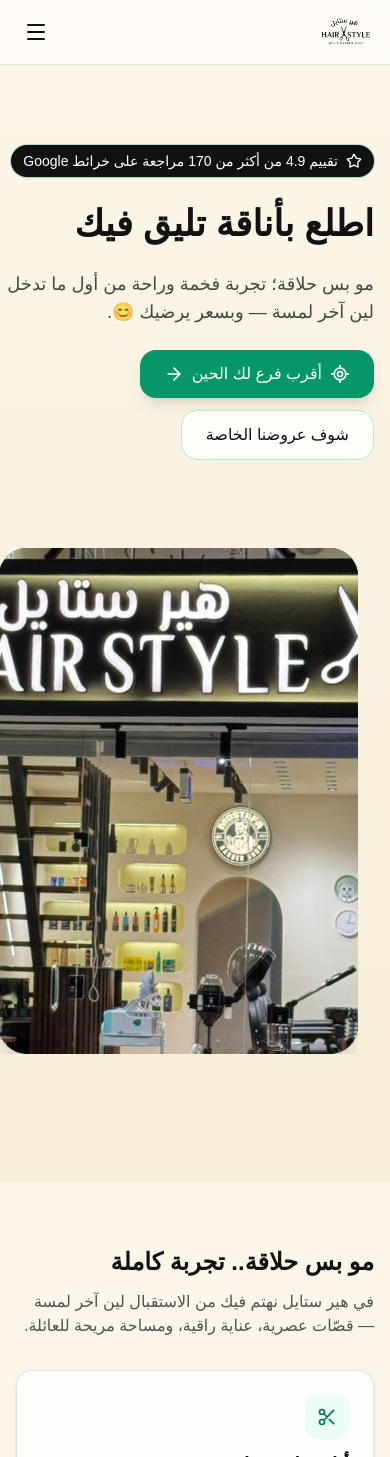
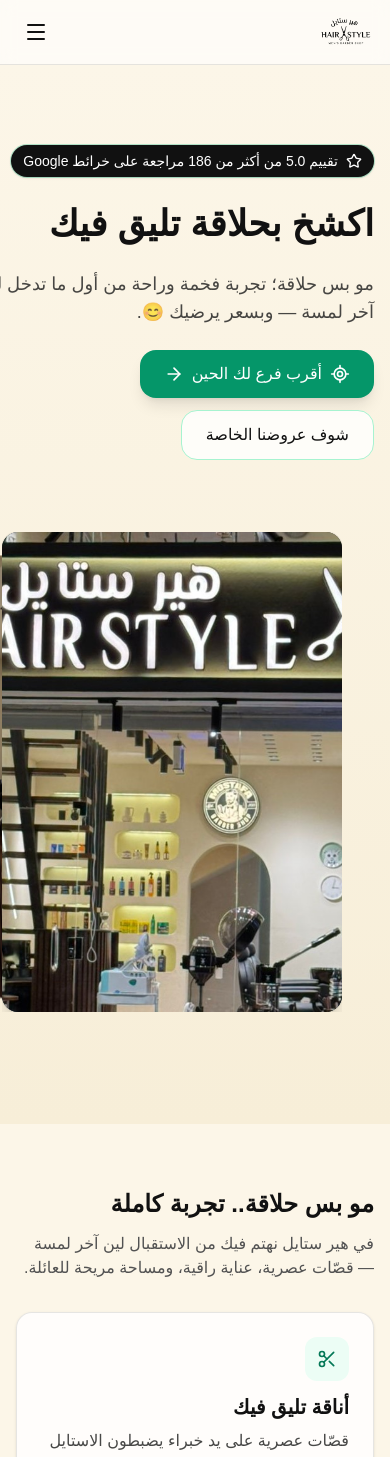
Before and after one commit to moataz-armash/hair-style-berber-shop, a Next.js app: page / in a window 390 px wide. Shown: the top 1457 px of the page. Built offline with nearby package versions, Linux system fonts and the light colour scheme.

Commit message:
make cards gallery responsive

```diff
--- a/app/components/CardSlider.js
+++ b/app/components/CardSlider.js
@@ -11,33 +11,29 @@ import Link from "next/link";
 export default function CardSlider({ items }) {
   if (!items?.length) return null;
 
-  const sliderStyle = {
-    width: "min(92vw, 520px)",
-    height: "clamp(380px, 60vh, 640px)",
-  };
-
   return (
-    <section id="gallery" className="container py-12">
-      <div className="flex items-center justify-center">
+    <section id="gallery" className="container py-8 sm:py-12 lg:py-16">
+      <div className="flex items-center justify-center px-4 sm:px-6">
         <Swiper
           effect="cards"
           grabCursor
           modules={[EffectCards]}
-          style={sliderStyle}
-          className="rounded-[28px]">
+          className="w-full max-w-[340px] h-[480px] sm:max-w-[420px] sm:h-[560px] md:max-w-[480px] md:h-[620px] lg:max-w-[520px] lg:h-[560px] rounded-2xl sm:rounded-[28px]">
           {items.map((it, i) => {
             const Card = (
               <figure
-                className="relative h-full w-full overflow-hidden rounded-[28px] bg-white shadow-xl ring-1 ring-black/5"
+                className="relative h-full w-full overflow-hidden rounded-2xl sm:rounded-[28px] bg-white shadow-xl ring-1 ring-black/5"
                 title={it.alt}
                 style={{
                   backgroundImage: it.blur ? `url(${it.blur})` : undefined,
+                  backgroundSize: "cover",
+                  backgroundPosition: "center",
                 }}>
                 <Image
                   src={it.src}
                   alt={it.alt || "صورة من المعرض"}
                   fill
-                  sizes="(max-width: 640px) 92vw, 520px"
+                  sizes="(max-width: 640px) 340px, (max-width: 768px) 420px, (max-width: 1024px) 480px, 520px"
                   priority={i < 2}
                   className="object-cover"
                 />
@@ -53,7 +49,9 @@ export default function CardSlider({ items }) {
                   before:!hidden after:!hidden
                 ">
                 {it.href ? (
-                  <Link href={it.href} className="block h-full w-full">
+                  <Link
+                    href={it.href}
+                    className="block h-full w-full focus:outline-none focus:ring-2 focus:ring-offset-2 focus:ring-blue-500 rounded-2xl sm:rounded-[28px]">
                     {Card}
                   </Link>
                 ) : (
--- a/app/components/Hero.js
+++ b/app/components/Hero.js
@@ -41,7 +41,7 @@ export default function Hero() {
             transition={{ duration: 0.7 }}>
             <span className="inline-flex items-center gap-2 text-sm bg-ink-900 text-white px-3 py-1.5 rounded-full shadow ring-1 ring-mint-500/30">
               <Star className="w-4 h-4" />
-              تقييم 4.9 من أكثر من 170 مراجعة على خرائط Google
+              تقييم 5.0 من أكثر من 186 مراجعة على خرائط Google
             </span>
           </motion.div>
 
@@ -50,7 +50,7 @@ export default function Hero() {
             animate={{ opacity: 1, y: 0 }}
             transition={{ duration: 0.7, delay: 0.1 }}
             className="text-4xl sm:text-5xl lg:text-6xl font-extrabold leading-tight">
-            اطلع بأناقة تليق فيك{" "}
+            اكشخ بحلاقة تليق فيك{" "}
           </motion.h1>
 
           <motion.p
```
